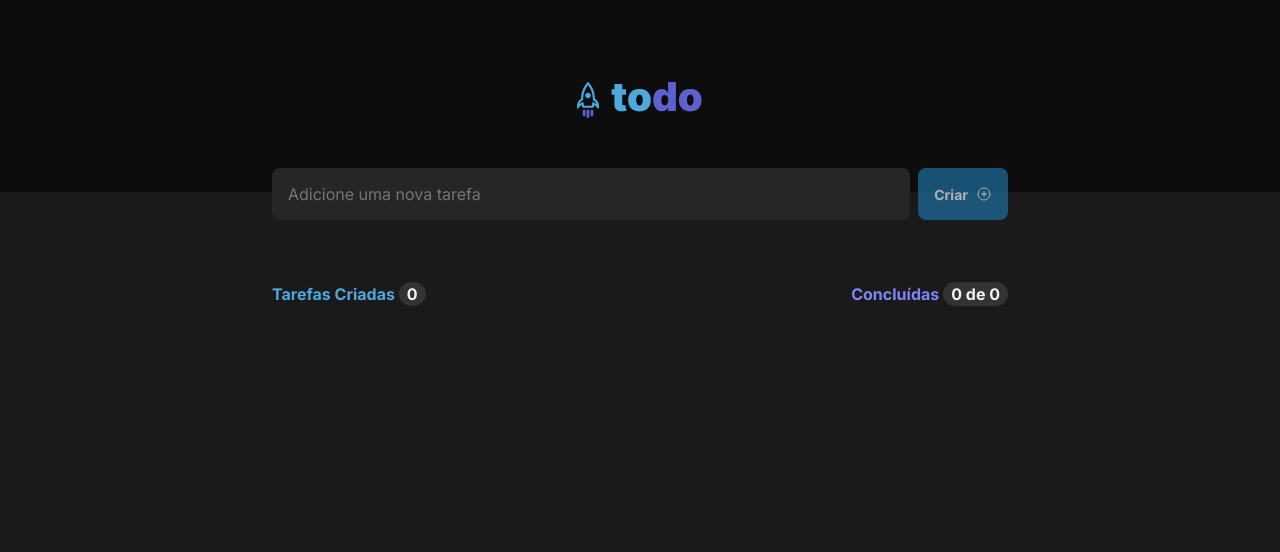
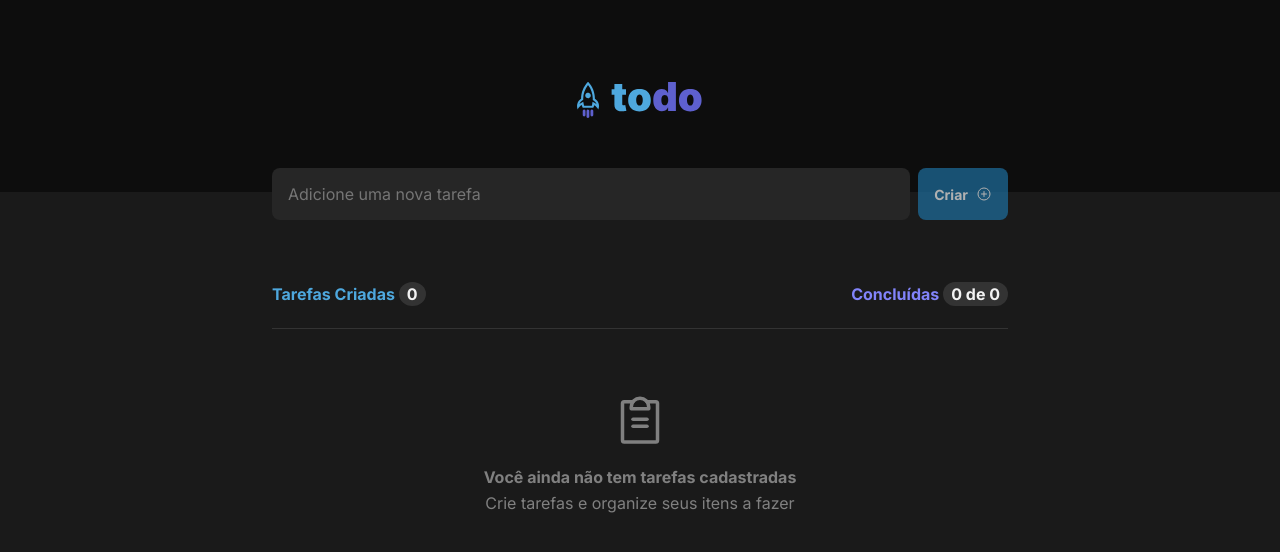
Before and after one commit to iPaulinh0/ignite-todo, a React (Vite) app: page / in a window 1280 px wide. Shown: the top 552 px of the page. Built offline with nearby package versions, Linux system fonts and the light colour scheme.

Commit message:
:wrench: fix: empty component render

```diff
--- a/src/components/Empty.module.css
+++ b/src/components/Empty.module.css
@@ -5,7 +5,8 @@
     align-items: center;
     border-top: 1px solid var(--gray-400);
 
-    margin-top: 4rem;
+    margin-top: 1.5rem;
+    padding-top: 4rem;
 }
 
 .wrapper p {
--- a/src/components/ToDo.tsx
+++ b/src/components/ToDo.tsx
@@ -2,6 +2,7 @@ import styles from './ToDo.module.css'
 import { ChangeEvent, FormEvent, useState } from 'react'
 import { Task } from './Task'
 import { PlusCircle } from 'phosphor-react'
+import { Empty } from './Empty';
 
 export function ToDo() {
 
@@ -10,6 +11,7 @@ export function ToDo() {
     const [finishedTaskCount] = useState<string[]>([])
     const [finishedTaskCounter, setFinishedTaskCounter] = useState(0)
     const isInputEmpty = inputValue.length === 0;
+    const isTaskEmpty = task.length === 0
 
     function handleInputChangeValue(event: ChangeEvent<HTMLInputElement>) {
         event.target.setCustomValidity('')
@@ -74,9 +76,17 @@ export function ToDo() {
             </div>
 
             <main className={styles.list}>
-                {task.map(list => {
+                {
+                    isTaskEmpty
+                    ?
+                    (
+                        <Empty />
+                    )
+                    :
+                    task.map(list => {
                         return <Task content={list} key={list} onDeleteTask={deleteTask} onFinishTask={finishTask} />
-                })}
+                    })
+                }
             </main>
         </div>
     )
```
